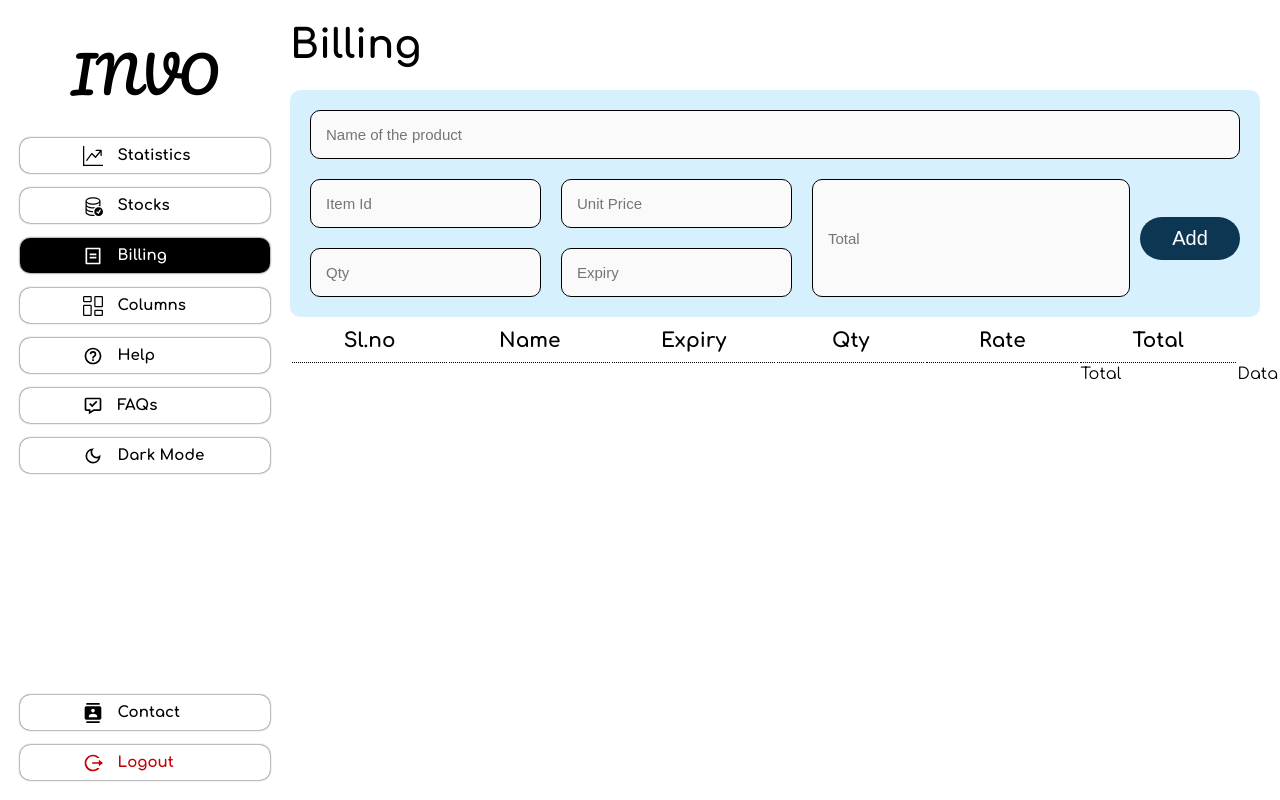
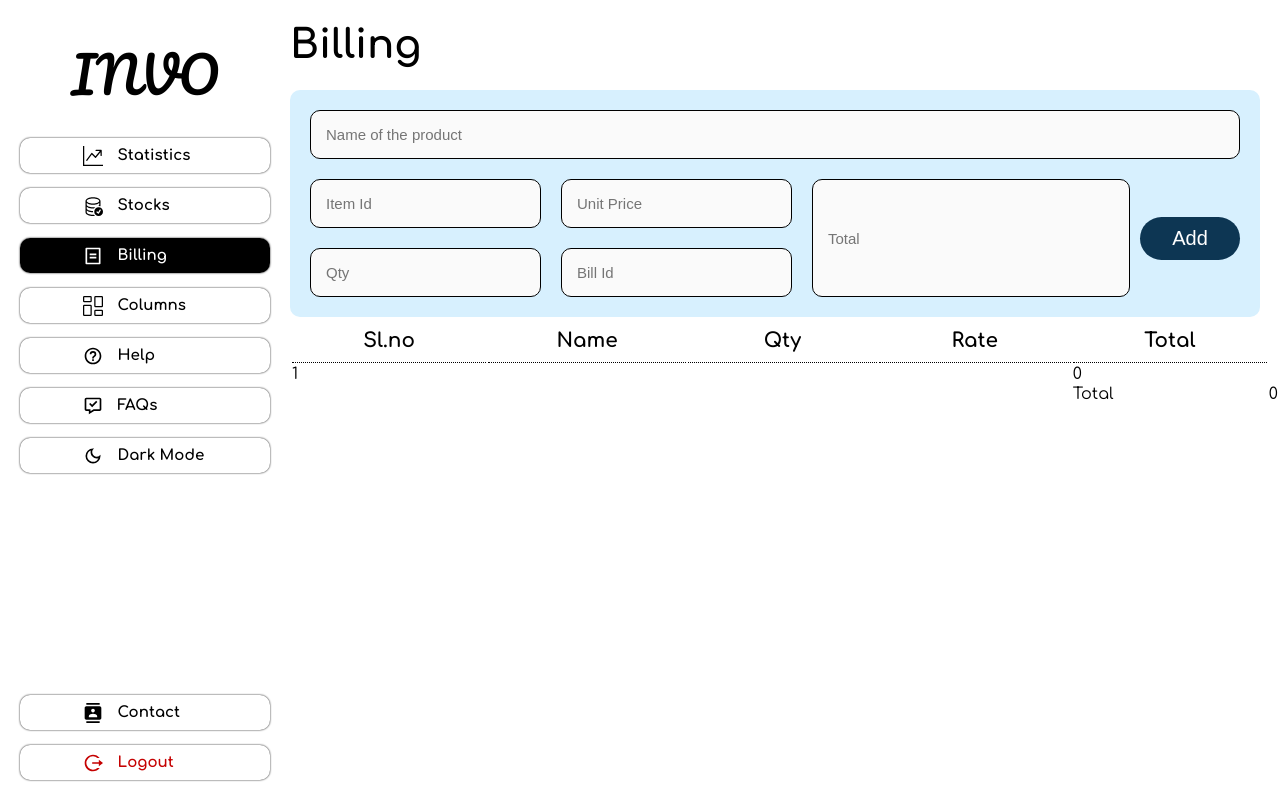
Before and after one commit to nikhitkumar00/Inventify, a React (Vite) app: page /billing in a window 1280 px wide. Both pictures are taken after a click on the button "Add". Built offline with nearby package versions, Linux system fonts and the light colour scheme; no server answers.

Commit message:
billing added dynamically with total cost

```diff
--- a/src/Components/Billing/Billing.jsx
+++ b/src/Components/Billing/Billing.jsx
@@ -30,20 +30,22 @@ const Billing = () => {
   const [itemId, setItemId] = useState("");
   const [quantity, setQuantity] = useState("");
   const [unitPrice, setUnitPrice] = useState("");
-  const [expiry, setExpiry] = useState("");
   const [total, setTotal] = useState("");
+  const [tableData, setTableData] = useState([]);
+  const [grandTotal, setGrandTotal] = useState(0);
+  const [billId, setBillId] = useState("");
 
   useEffect(() => {
     if (productName) {
-      fetch(`http://127.0.0.1/I_N_V_O%20Backend/billingsearch.php?productName=${productName}`)
+      fetch(
+        `http://127.0.0.1/I_N_V_O%20Backend/billingsearch.php?productName=${productName}`
+      )
         .then((response) => response.json())
         .then((data) => {
           if (data.status === "success") {
             const fetchedData = data.data;
             setItemId(fetchedData.item_id);
-            setQuantity(fetchedData.quantity);
             setUnitPrice(fetchedData.cost_price);
-            setExpiry(fetchedData.expiry_date);
             setTotal(fetchedData.mrp);
           } else {
             console.error("Error fetching data from API:", data.message);
@@ -55,9 +57,52 @@ const Billing = () => {
     }
   }, [productName]);
 
+  useEffect(() => {
+    fetch("http://127.0.0.1/I_N_V_O%20Backend/billid.php")
+      .then((response) => response.json())
+      .then((data) => {
+        if (data.status === "success") {
+          setBillId(data.billId);
+        } else {
+          console.error("Error fetching Bill ID from API:", data.message);
+        }
+      })
+      .catch((error) => {
+        console.error("Error fetching Bill ID from API:", error);
+      });
+  }, []);
+
   const handleProductChange = (event) => {
     setProductName(event.target.value);
   };
+
+  const handleQuantityChange = (event) => {
+    setQuantity(event.target.value);
+  };
+
+  const handleAddClick = () => {
+    const newData = {
+      productName,
+      itemId,
+      quantity,
+      unitPrice,
+      total: quantity * unitPrice,
+    };
+    setTableData([...tableData, newData]);
+    setProductName("");
+    setItemId("");
+    setQuantity("");
+    setUnitPrice("");
+    setTotal("");
+  };
+
+  useEffect(() => {
+    let total = 0;
+    tableData.forEach((data) => {
+      total += data.total;
+    });
+    setGrandTotal(total);
+  }, [tableData]);
 
   return (
     <div className="BillingContainer">
@@ -99,7 +144,7 @@ const Billing = () => {
                 placeholder="Qty"
                 style={inputStyle.input}
                 value={quantity}
-                readOnly
+                onChange={handleQuantityChange}
               />
             </div>
             <div style={{ display: "flex", flexDirection: "column" }}>
@@ -112,9 +157,9 @@ const Billing = () => {
               />
               <input
                 type="text"
-                placeholder="Expiry"
+                placeholder="Bill Id"
                 style={inputStyle.input}
-                value={expiry}
+                value={billId}
                 readOnly
               />
             </div>
@@ -131,6 +176,7 @@ const Billing = () => {
                   type="button"
                   value="Add"
                   className="Product_Add_Button"
+                  onClick={handleAddClick}
                 />
               </div>
             </div>
@@ -144,14 +190,21 @@ const Billing = () => {
             <tr>
               <th className="th_billingtable">Sl.no</th>
               <th className="th_billingtable">Name</th>
-              <th className="th_billingtable">Expiry</th>
               <th className="th_billingtable">Qty</th>
               <th className="th_billingtable">Rate</th>
               <th className="th_billingtable">Total</th>
             </tr>
           </thead>
           <tbody>
-            {/* Table body rows */}
+            {tableData.map((data, index) => (
+              <tr key={index}>
+                <td>{index + 1}</td>
+                <td>{data.productName}</td>
+                <td>{data.quantity}</td>
+                <td>{data.unitPrice}</td>
+                <td>{data.total}</td>
+              </tr>
+            ))}
           </tbody>
           <tfoot>
             <tr>
@@ -159,9 +212,8 @@ const Billing = () => {
               <td className="td_billingtable"></td>
               <td className="td_billingtable"></td>
               <td className="td_billingtable"></td>
-              <td className="td_billingtable"></td>
               <td className="td_billingtable">Total</td>
-              <td className="td_billingtable">Data</td>
+              <td className="td_billingtable">{grandTotal}</td>
             </tr>
           </tfoot>
         </table>
```
